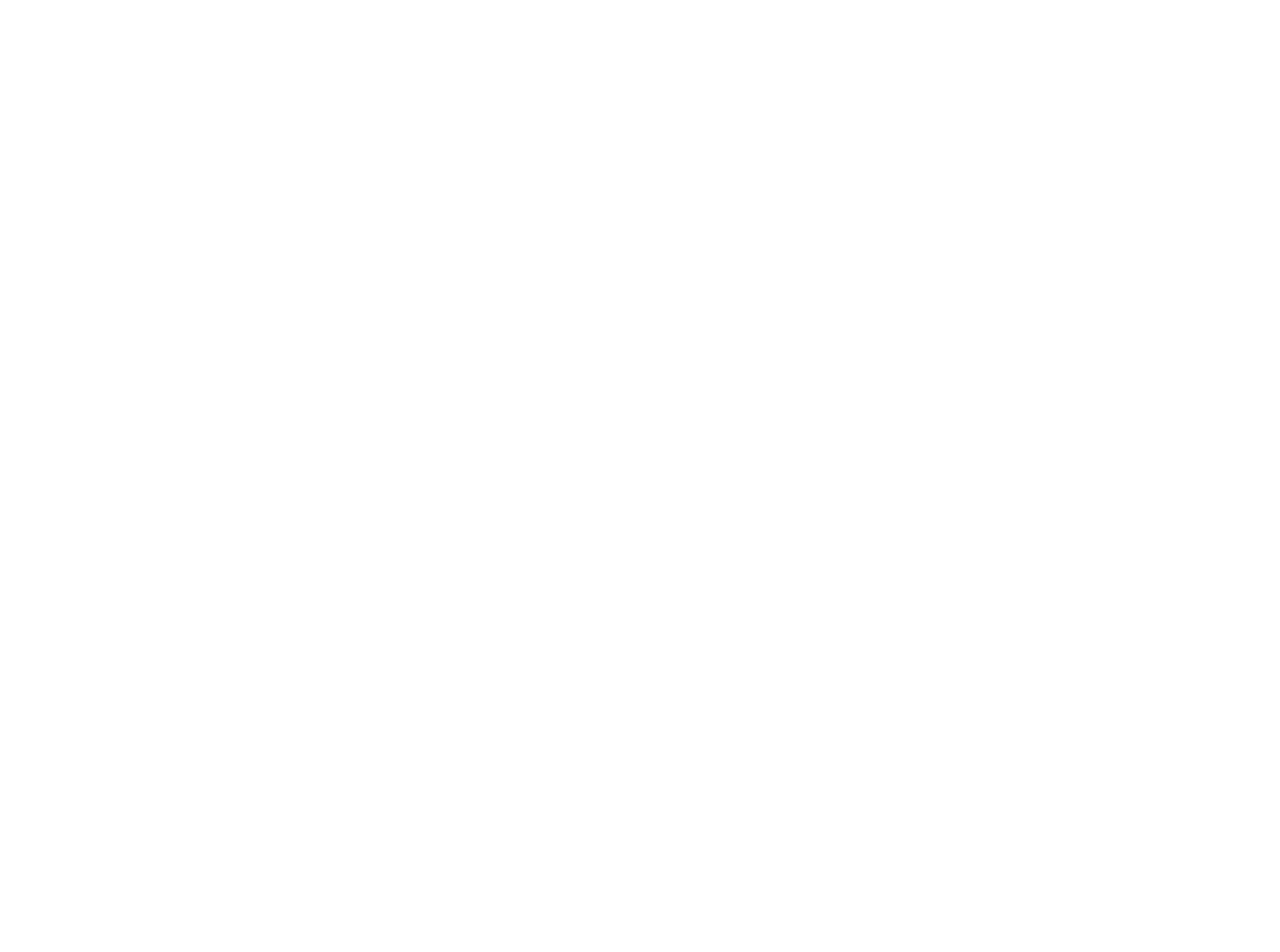
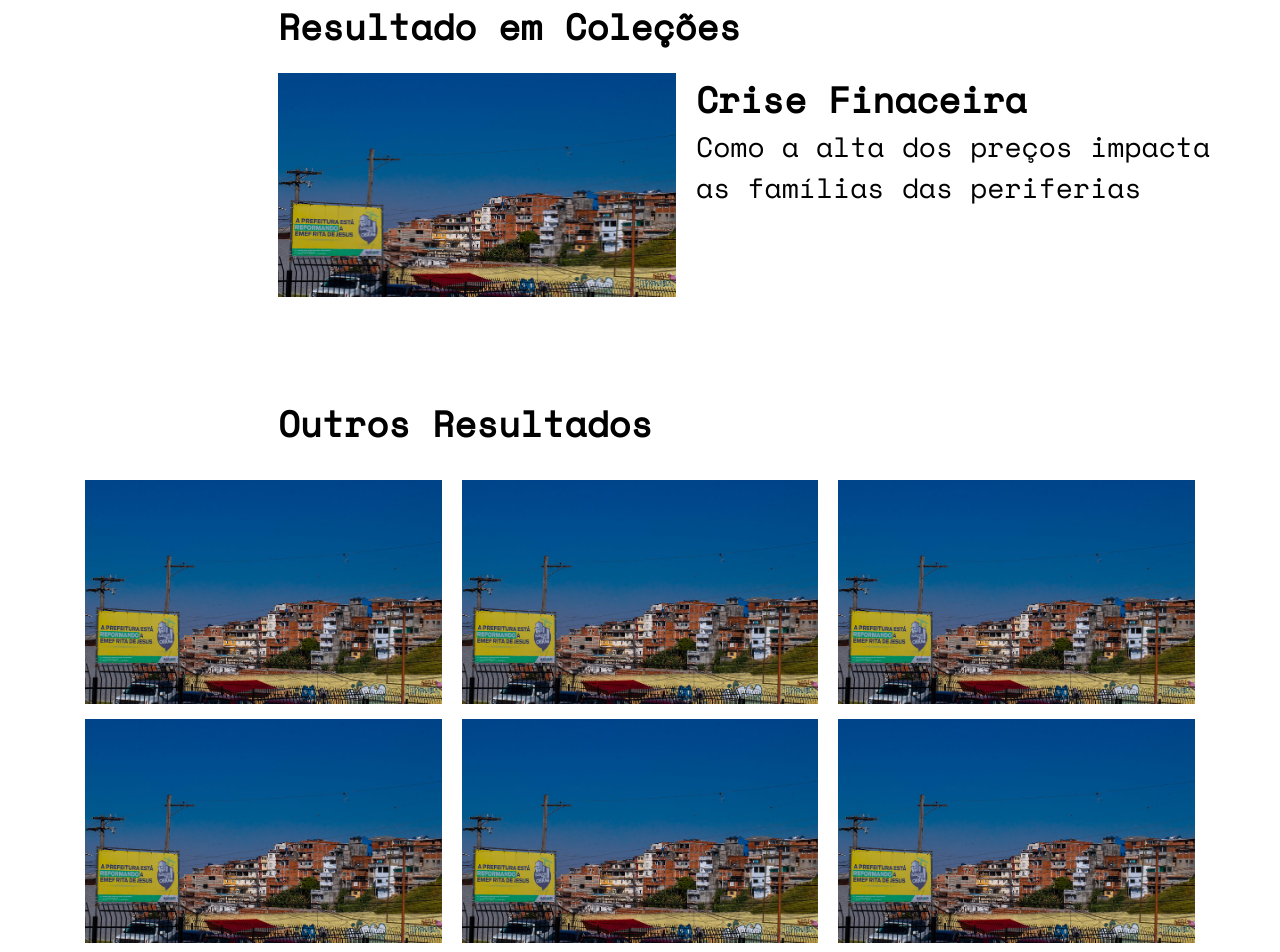
Before and after one commit to MaiqueDouglas/ProjetoVielasTQ112, a React (Vite) app: page /ResultadoColecoes in a window 1280 px wide. Before the commit this address had no page. Shown: the part 20-972 px from the top of the page. Before the commit the page ends 800 px from the top, so only its background shows below. Built offline with nearby package versions, Linux system fonts and the light colour scheme.

Commit message:
Adição do componente Resultado Coleções

```diff
--- a/src/componentes/LinkShortcut/LinkShortcut.jsx
+++ b/src/componentes/LinkShortcut/LinkShortcut.jsx
@@ -1,17 +1,19 @@
 import React from "react";
 import './LinkShortcut.css';
+import ResultadoColecoes from "../ResultadoColecoes/ResultadoColecoes";
 
 function LinkShortcut() {
     return (
         <div className="container-shortcut">
             <div className="shortcut">
-                <a href="/1">#Paraísopolis</a>
+                <a href="/ResultadoColecoes">#Paraísopolis</a>
                 <a href="/2">#Saúde</a>
                 <a href="/3">#Hospitais</a>
                 <a href="/4">#Coperifa</a>
                 <a href="/5">#CasaDeCultura</a>
                 <a href="/6">#Urnas</a>
             </div>
+
         </div>
     );
 }
--- /dev/null
+++ b/src/componentes/ResultadoColecoes/ResultadoColecoes.css
@@ -0,0 +1,84 @@
+/* src/components/Banner/banner.css */
+@import url('https://fonts.googleapis.com/css2?family=Space+Mono&display=swap');
+
+.quadro1 {
+  display: flex;
+  flex-direction: row;
+  width: 100%;
+}
+
+.Titulo h3{
+  font-family: Space Mono, Bold;
+  font-size: 36px;
+  margin: 20px;
+}
+
+.paragrafo p{
+  font-family: Space Mono, Bold;
+  font-size: 28px;
+  top: 476px;
+  left: 692px;
+  width: 536px;
+  height: 92px;
+  margin-left: 20px;
+}
+
+.paragrafo h3 {
+  font-family: Space Mono, Bold;
+  font-size: 36px;
+  top: 418px;
+  left: 692px;
+  width: 353px;
+  height: 53px;
+  margin-left:20px;
+}
+
+.tituloresultado {
+  font-family: Space Mono, Bold;
+  font-size: 36px;
+  margin: 20px;
+  margin-left: 278px;
+}
+
+.quadro1 img {
+  width: 398px;
+  height: 224px;
+  margin:0;
+  margin-left: 278px;
+}
+
+
+.quadro2 h3 {
+  font-family: Space Mono, Bold;
+  font-size: 36px;
+  margin: 100px;
+  margin-left: 278px;
+}
+
+.quadro2 img {
+  width: 398px;
+  height: 224px;
+  margin: 10px;
+  margin-top: -70px;
+}
+
+.imagens1 {
+  display: flex;
+  justify-content: center;
+  align-items: center;
+  margin: 75px;
+}
+
+.imagens2 {
+  display: flex;
+  justify-content: center;
+  align-items: center;
+  margin: 75px;
+}
+
+.imagens3 {
+  display: flex;
+  justify-content: center;
+  align-items: center;
+  margin: 75px;
+}
--- /dev/null
+++ b/src/componentes/ResultadoColecoes/ResultadoColecoes.jsx
@@ -0,0 +1,51 @@
+  // eslint-disable-next-line no-unused-vars
+  import React from 'react';
+  import './ResultadoColecoes.css';
+  import Imagem1 from '../../assets/Collection1.jpg';
+  import Imagem2 from '../../assets/Collection1.jpg';
+  import Imagem3 from '../../assets/Collection1.jpg';
+  import Imagem4 from '../../assets/Collection1.jpg';
+  import Imagem5 from '../../assets/Collection1.jpg';
+  import Imagem6 from '../../assets/Collection1.jpg';
+  import Imagem7 from '../../assets/Collection1.jpg';
+  import Imagem8 from '../../assets/Collection1.jpg';
+  import Imagem9 from '../../assets/Collection1.jpg';
+  import Imagem10 from '../../assets/Collection1.jpg';
+
+  function ResultadoColecoes() {
+    return (
+
+  <div className='resultadogeral'>
+       <h3 className='tituloresultado'>Resultado em Coleções</h3>
+     <div className="quadro1">
+       <img src={Imagem1} alt="Descrição da Imagem 1" />
+     <div className='paragrafo'>
+       <h3>Crise Finaceira</h3>
+       <p> Como a alta dos preços impacta as famílias das periferias </p>
+     </div>
+   </div>
+
+    <div className="quadro2">
+      <h3>Outros Resultados</h3>
+    <div className="imagens1">
+      <img src={Imagem2} alt="Descrição da Imagem 2" />
+      <img src={Imagem3} alt="Descrição da Imagem 3" />
+      <img src={Imagem4} alt="Descrição da Imagem 4" />
+    </div>
+    <div className="imagens2">
+      <img src={Imagem5} alt="Descrição da Imagem 5" />
+      <img src={Imagem6} alt="Descrição da Imagem 6" />
+      <img src={Imagem7} alt="Descrição da Imagem 7" />
+    </div>
+    <div className="imagens3">
+      <img src={Imagem8} alt="Descrição da Imagem 8" />
+      <img src={Imagem9} alt="Descrição da Imagem 9" />
+      <img src={Imagem10} alt="Descrição da Imagem 10" />
+    </div>
+  </div>
+</div>
+
+    );
+  }
+
+  export default ResultadoColecoes;
--- a/src/componentes/Router/Routes.jsx
+++ b/src/componentes/Router/Routes.jsx
@@ -6,6 +6,7 @@
 import Apoie from "../Pages/Apoie/Apoie";
 import FaleConosco from "../Pages/Fale Conosco/FaleConosco";
 import CollectionPhoto from "../CollectionPhoto/CollectionPhoto";
+import ResultadoColecoes from "../ResultadoColecoes/ResultadoColecoes";
 
 function AppRoutes() {
   return (
@@ -18,6 +19,7 @@
         <Route path="/Apoie" element={<Apoie />} />
         <Route path="/FaleConosco" element={<FaleConosco />} />
         <Route path="/Collection/:id" element={<CollectionPhoto />} />
+        <Route path="/ResultadoColecoes" element={<ResultadoColecoes />} />
       </Routes>
 
   );
```
